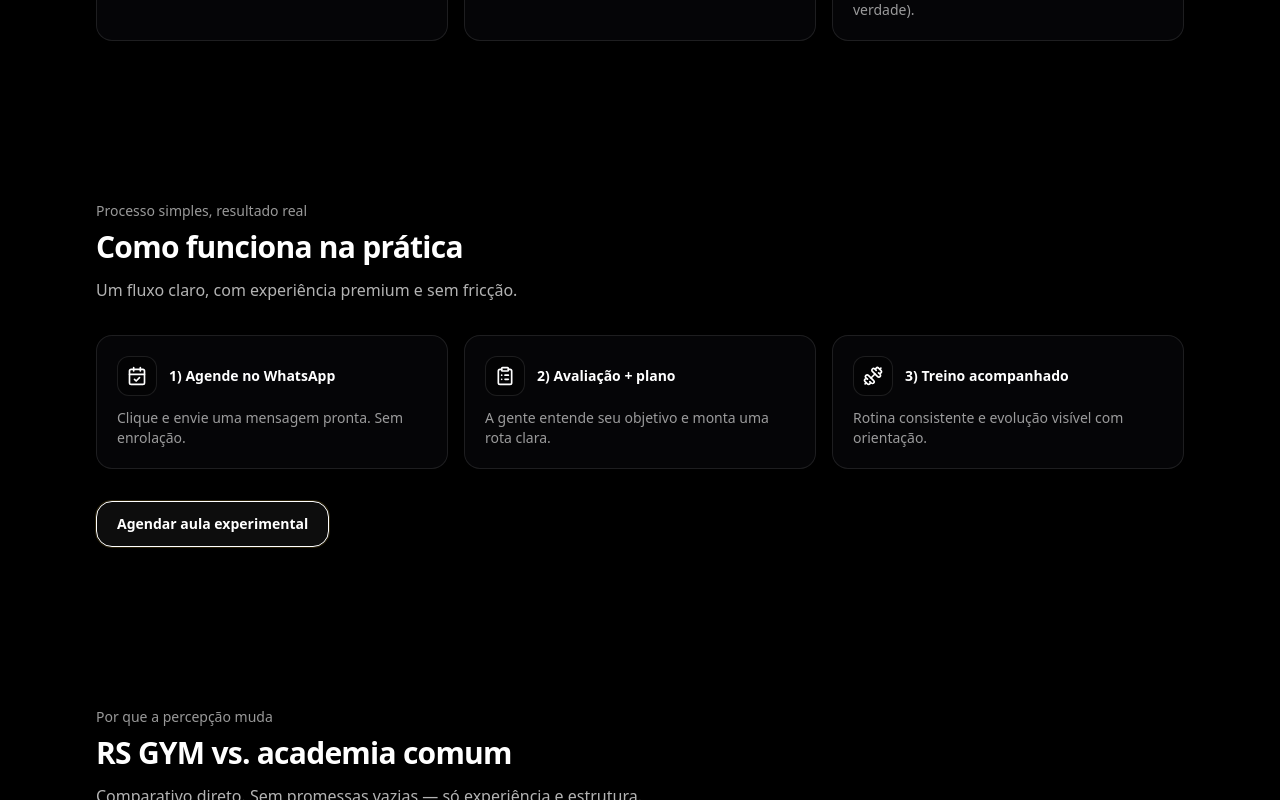
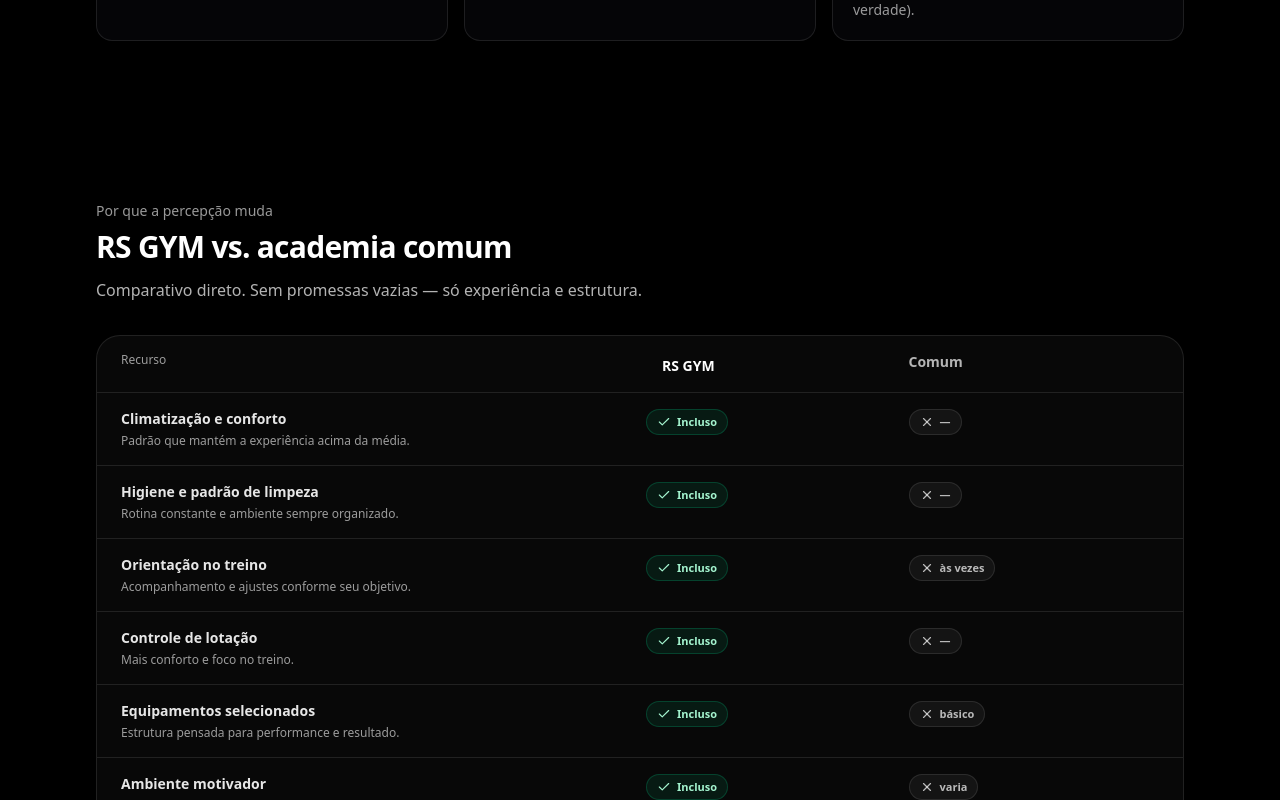
Before and after one commit to Rafael-Turossi-Vargas/RS-GYM-PUBLIC, a React (Vite) app: page / in a window 1280 px wide. Shown: the part 1180-1980 px from the top of the page. Built offline with nearby package versions, Linux system fonts and the light colour scheme.

Commit message:
Initial commit RS-GYM website

```diff
--- a/src/components/Footer.tsx
+++ b/src/components/Footer.tsx
@@ -7,9 +7,6 @@
   Instagram,
   MessageCircle,
   ArrowRight,
-  Sparkles,
-  Dumbbell,
-  ShieldCheck,
 } from "lucide-react";
 
 export default function Footer() {
@@ -37,44 +34,6 @@
 
       <div className="relative mx-auto max-w-6xl px-4 sm:px-6 lg:px-8">
         {/* Trust row / “SaaS vibe” */}
-        <div className="grid gap-3 pt-10 sm:grid-cols-2 lg:grid-cols-4">
-          {[
-            {
-              icon: <Dumbbell className="h-4 w-4 text-gold-500" />,
-              title: "Estrutura premium",
-              desc: "Equipamentos e ambiente acima da média.",
-            },
-            {
-              icon: <ShieldCheck className="h-4 w-4 text-gold-500" />,
-              title: "Treino seguro",
-              desc: "Orientação e rotina consistente.",
-            },
-            {
-              icon: <Sparkles className="h-4 w-4 text-gold-500" />,
-              title: "Experiência",
-              desc: "Lugar que dá vontade de voltar.",
-            },
-            {
-              icon: <MessageCircle className="h-4 w-4 text-gold-500" />,
-              title: "Suporte rápido",
-              desc: "WhatsApp direto com a equipe.",
-            },
-          ].map((b) => (
-            <div
-              key={b.title}
-              className="rounded-2xl border border-white/10 bg-white/[0.04] p-4 shadow-[0_10px_28px_rgba(0,0,0,0.35)]"
-            >
-              <div className="flex items-center gap-2">
-                <div className="grid h-8 w-8 place-items-center rounded-xl border border-white/10 bg-black/30">
-                  {b.icon}
-                </div>
-                <div className="text-sm font-semibold text-white">{b.title}</div>
-              </div>
-              <div className="mt-2 text-sm text-white/60">{b.desc}</div>
-            </div>
-          ))}
-        </div>
-
         {/* Conteúdo principal */}
         <div className="grid gap-10 py-12 md:grid-cols-4">
           {/* Brand */}
--- a/src/lib/brand.ts
+++ b/src/lib/brand.ts
@@ -3,7 +3,7 @@
 export type OpeningHours = Record<DayKey, DayHours | null>;
 
 export const BRAND = {
-  name: "RS GYM",
+  name: "",
   city: "Esteio - RS",
   phone: "5551991887719",
   whatsappDisplay: "(51) 99188-7719",
--- a/src/routes/Home.tsx
+++ b/src/routes/Home.tsx
@@ -14,12 +14,11 @@
 
 import { PLANS } from "../lib/plans";
 import Stats from "../sections/Stats";
-import Coaches from "../sections/Coaches";
+
 import PlanQuiz from "../sections/PlanQuiz";
 
 // ✅ NOVAS SECTIONS (SaaS premium)
 import Premium from "../sections/Premium";
-import HowItWorks from "../sections/HowItWorks";
 import Comparison from "../sections/Comparison";
 import PeakHours from "../sections/PeakHours";
 
@@ -170,7 +169,6 @@
 
       {/* ✅ Diferenciais premium (SaaS) */}
       <Premium />
-      <HowItWorks />
       <Comparison />
 
       {/* Conteúdo */}
@@ -183,7 +181,6 @@
       <Schedule />
 
       {/* Professores (confiança) */}
-      <Coaches />
 
       {/* Quiz (conversão) */}
       <PlanQuiz />
--- a/src/sections/Coaches.tsx
+++ /dev/null
@@ -1,70 +0,0 @@
-import { BadgeCheck } from "lucide-react";
-
-const COACHES = [
-  {
-    name: "Prof. (Nome e sobrenome)",
-    role: "Musculação • Hipertrofia",
-    certs: ["CREF ativo", "Biomecânica", "Treino para iniciantes"],
-    quote: "Treino bom é o que você consegue repetir com constância.",
-    photo: "/coaches/joao.jpg",
-  },
-  {
-    name: "Profa. (Nome e sobrenome)",
-    role: "Emagrecimento • Funcional",
-    certs: ["Avaliação física", "Condicionamento", "Mobilidade"],
-    quote: "Seu corpo muda quando seu hábito muda.",
-    photo: "/coaches/marina.jpg",
-  },
-  {
-    name: "Prof. (Nome e sobrenome)",
-    role: "Performance • Força",
-    certs: ["Periodização", "Treino avançado", "Prevenção de lesões"],
-    quote: "Evolução é método + presença.",
-    photo: "/coaches/diego.jpg",
-  },
-];
-
-export default function Coaches() {
-  return (
-    <section id="coaches" className="py-14">
-      <div className="mx-auto w-full max-w-6xl px-4 sm:px-6 lg:px-8">
-        <div className="max-w-2xl">
-          <div className="text-sm text-white/60">Conheça quem vai te acompanhar</div>
-          <h2 className="mt-2 text-3xl font-semibold tracking-tight">
-            Professores que pegam junto com você
-          </h2>
-        </div>
-
-        <div className="mt-8 grid gap-4 md:grid-cols-3">
-          {COACHES.map((c) => (
-            <div key={c.name} className="glass rounded-2xl p-5">
-              <div className="flex items-center gap-4">
-                <img
-                  src={c.photo}
-                  alt={c.name}
-                  className="h-14 w-14 rounded-xl object-cover border border-white/10"
-                  loading="lazy"
-                />
-                <div className="min-w-0">
-                  <div className="font-semibold">{c.name}</div>
-                  <div className="text-sm text-white/65">{c.role}</div>
-                </div>
-              </div>
-
-              <div className="mt-4 space-y-2">
-                {c.certs.map((x) => (
-                  <div key={x} className="flex items-center gap-2 text-sm text-white/75">
-                    <BadgeCheck className="h-4 w-4 text-yellow-300" />
-                    <span>{x}</span>
-                  </div>
-                ))}
-              </div>
-
-              <div className="mt-4 text-sm text-white/65 italic">“{c.quote}”</div>
-            </div>
-          ))}
-        </div>
-      </div>
-    </section>
-  );
-}
--- a/src/sections/HowItWorks.tsx
+++ /dev/null
@@ -1,73 +0,0 @@
-import { motion } from "framer-motion";
-import { CalendarCheck, ClipboardList, Dumbbell } from "lucide-react";
-import { buildWhatsAppLink } from "../lib/brand";
-
-const fadeUp = {
-  initial: { opacity: 0, y: 18 },
-  whileInView: { opacity: 1, y: 0 },
-  viewport: { once: true, amount: 0.2 },
-  transition: { duration: 0.6, ease: "easeOut" as const },
-};
-
-export default function HowItWorks() {
-  const wa = buildWhatsAppLink();
-
-  const steps = [
-    {
-      icon: <CalendarCheck className="h-5 w-5 text-gold-500" />,
-      title: "1) Agende no WhatsApp",
-      desc: "Clique e envie uma mensagem pronta. Sem enrolação.",
-    },
-    {
-      icon: <ClipboardList className="h-5 w-5 text-gold-500" />,
-      title: "2) Avaliação + plano",
-      desc: "A gente entende seu objetivo e monta uma rota clara.",
-    },
-    {
-      icon: <Dumbbell className="h-5 w-5 text-gold-500" />,
-      title: "3) Treino acompanhado",
-      desc: "Rotina consistente e evolução visível com orientação.",
-    },
-  ];
-
-  return (
-    <section id="como-funciona" className="py-14 sm:py-20">
-      <div className="mx-auto w-full max-w-6xl px-4 sm:px-6 lg:px-8">
-        <motion.div {...fadeUp} className="max-w-2xl">
-          <div className="text-sm text-white/60">Processo simples, resultado real</div>
-          <h2 className="mt-2 text-3xl font-semibold tracking-tight">
-            Como funciona na prática
-          </h2>
-          <p className="mt-3 text-white/70">
-            Um fluxo claro, com experiência premium e sem fricção.
-          </p>
-        </motion.div>
-
-        <div className="mt-8 grid gap-4 md:grid-cols-3">
-          {steps.map((s) => (
-            <motion.div key={s.title} {...fadeUp} className="glass rounded-2xl p-5">
-              <div className="flex items-center gap-3">
-                <div className="grid h-10 w-10 place-items-center rounded-xl border border-white/10 bg-black/30">
-                  {s.icon}
-                </div>
-                <div className="text-sm font-semibold text-white">{s.title}</div>
-              </div>
-              <div className="mt-3 text-sm text-white/60">{s.desc}</div>
-            </motion.div>
-          ))}
-        </div>
-
-        <motion.div {...fadeUp} className="mt-8">
-          <a
-            href={wa}
-            target="_blank"
-            rel="noreferrer"
-            className="inline-flex items-center justify-center gap-2 rounded-2xl border border-gold-500/30 bg-white/5 px-5 py-3 text-sm font-semibold text-white shadow-glow hover:bg-white/10 transition"
-          >
-            Agendar aula experimental
-          </a>
-        </motion.div>
-      </div>
-    </section>
-  );
-}
```
Also changed, not shown: src/sections/InstagramFeed.tsx (added).
